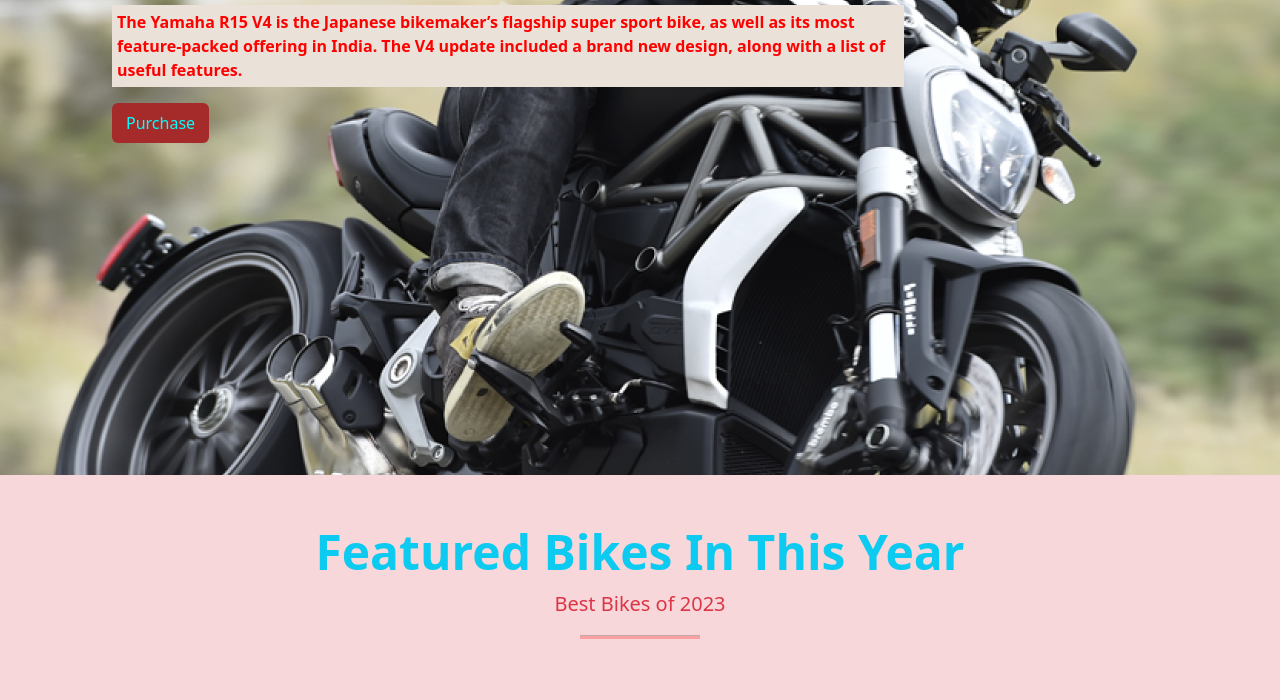
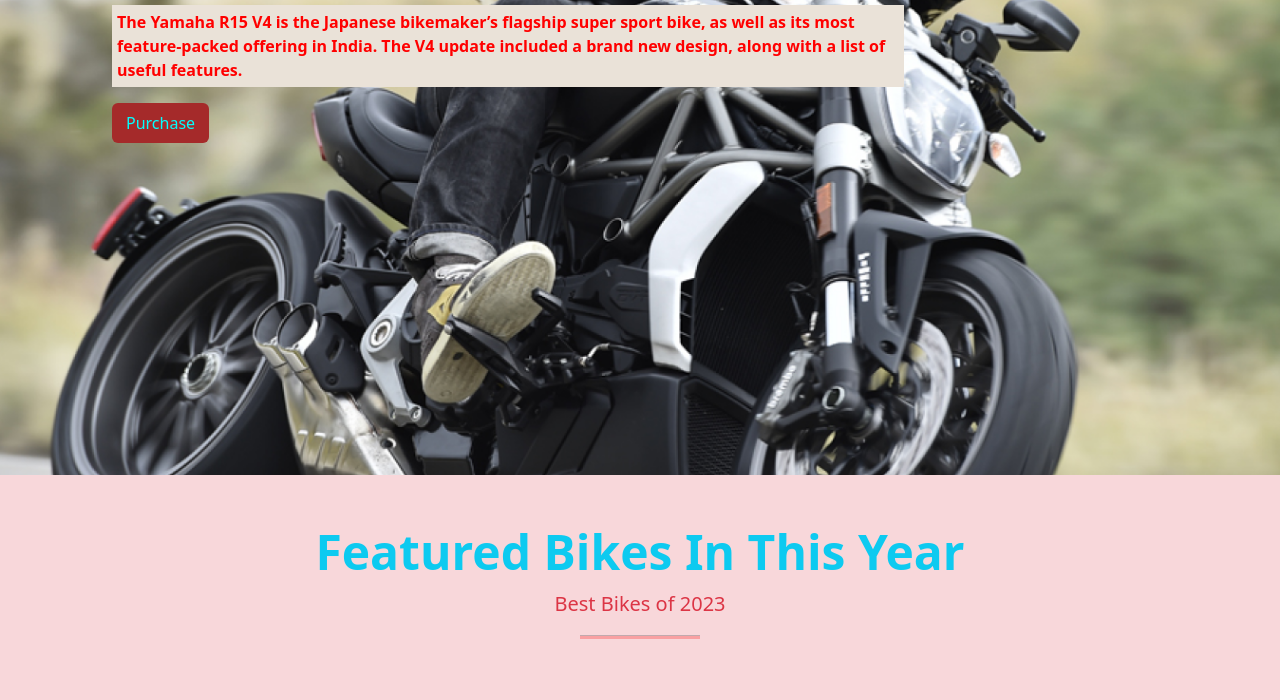
Before and after one commit to FarhanFardid/Web-practice-bikerz-zone, a plain HTML site: page page2.html in a window 1280 px wide. Shown: the part 325-1025 px from the top of the page. Drawn offline with nearby package versions, Linux system fonts and the light colour scheme.

Commit message:
styles chnage

```diff
--- a/styles/style.css
+++ b/styles/style.css
@@ -16,7 +16,7 @@
     background-image: url('../images/bike-2.png');
     width: 100%;
     height: 100vh;
-    background-position:
+    background-size:cover;
 }
 
 .r_clr{
```
